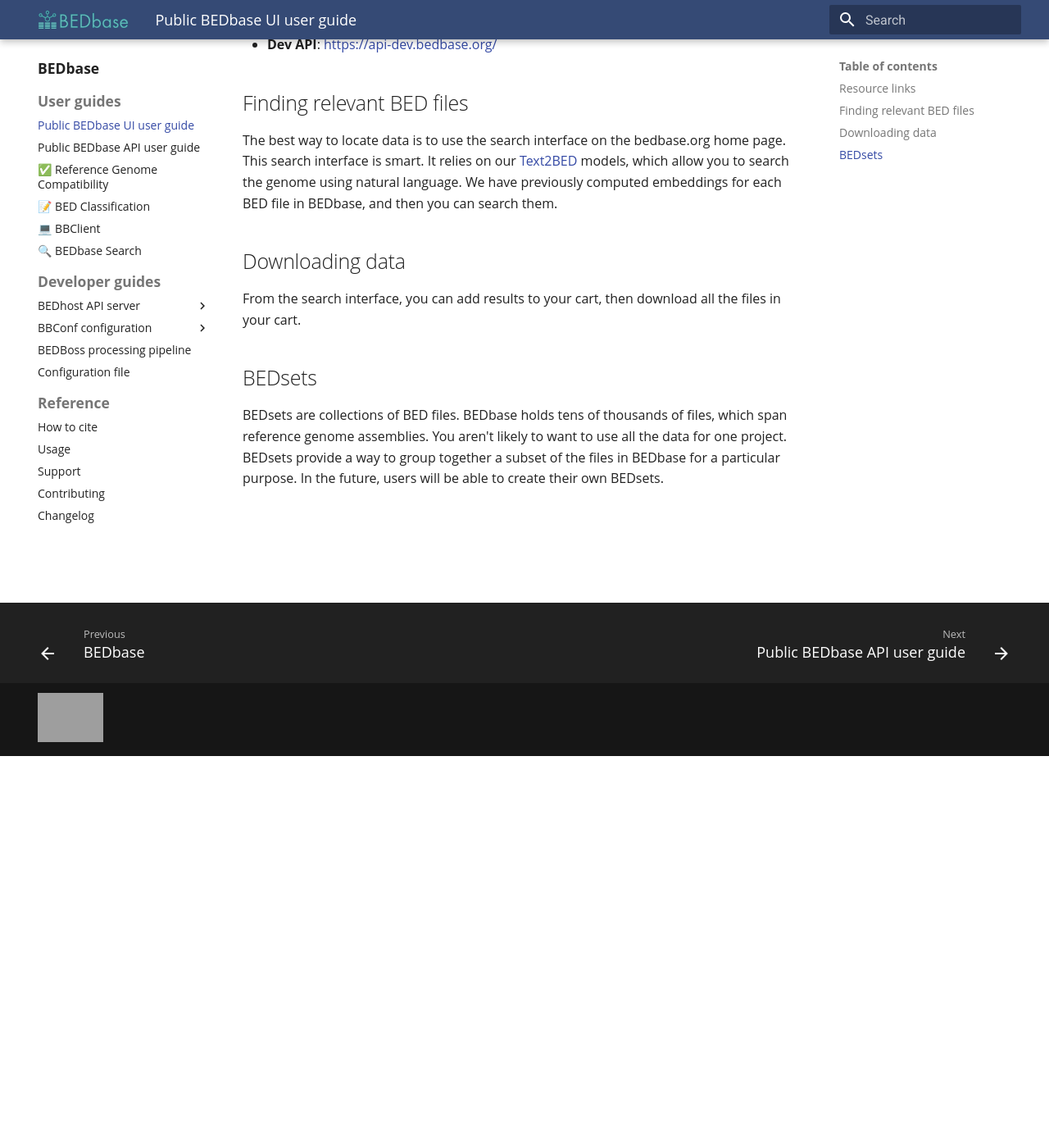
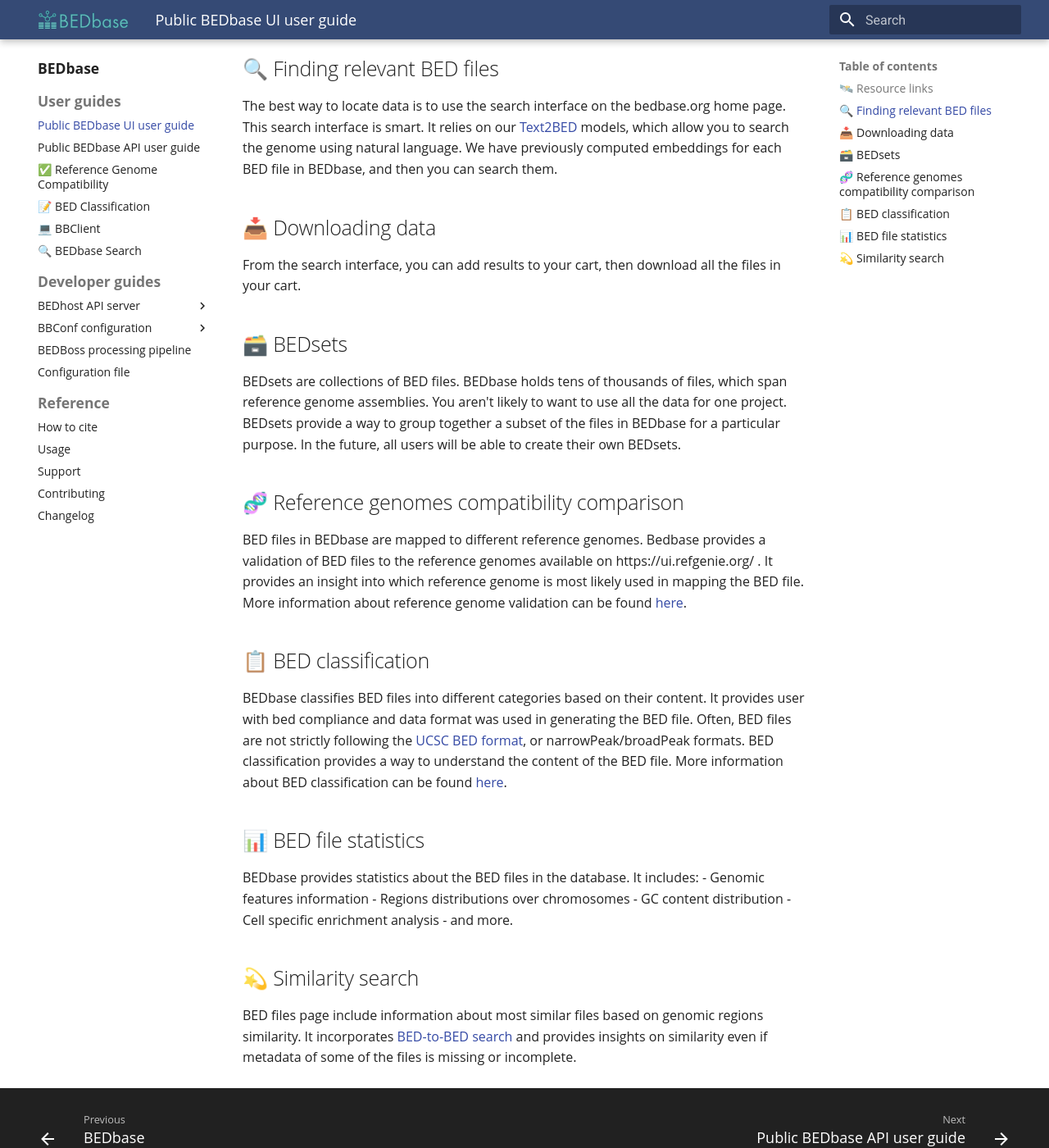
Before and after one commit to databio/bedbase, an MkDocs documentation site: the page built from docs/bedbase/user/bedbase-ui-user-guide.md, in a window 1280 px wide and 1400 px high, scrolled down 478 px. Shown: the whole window at 82% size. Built offline with MkDocs 1.6.1 and Material for MkDocs 9.7.7, drawn with Linux system fonts in a browser that asks for light colours; some of the changed text lies outside the part shown; grey boxes are pictures that could not be loaded.

Commit message:
updated bedbase main docs + typos

```diff
--- a/docs/bedbase/user/bedbase-ui-user-guide.md
+++ b/docs/bedbase/user/bedbase-ui-user-guide.md
@@ -12,14 +10,48 @@
 - **API**: <a href="https://api.bedbase.org/" target="_blank">https://api.bedbase.org/</a>
 - **Dev API**: <a href="https://dev.bedbase.org/" target="_blank">https://api-dev.bedbase.org/</a>
 
-## Finding relevant BED files
+## 🔍 Finding relevant BED files
 
 The best way to locate data is to use the search interface on the bedbase.org home page. This search interface is smart. It relies on our [Text2BED](/geniml/tutorials/text2bednn-search-interface) models, which allow you to search the genome using natural language. We have previously computed embeddings for each BED file in BEDbase, and then you can search them.
 
-## Downloading data
+## 📥 Downloading data
 
 From the search interface, you can add results to your cart, then download all the files in your cart.
 
-## BEDsets
+## 🗃️ BEDsets
 
-BEDsets are collections of BED files. BEDbase holds tens of thousands of files, which span reference genome assemblies. You aren't likely to want to use all the data for one project. BEDsets provide a way to group together a subset of the files in BEDbase for a particular purpose. In the future, users will be able to create their own BEDsets.
+BEDsets are collections of BED files. BEDbase holds tens of thousands of files, which span reference genome assemblies.
+You aren't likely to want to use all the data for one project.
+BEDsets provide a way to group together a subset of the files in BEDbase for a particular purpose. In the future, all users
+will be able to create their own BEDsets.
+
+## 🧬 Reference genomes compatibility comparison
+
+BED files in BEDbase are mapped to different reference genomes. Bedbase provides a validation of BED files to the reference genomes
+available on https://ui.refgenie.org/ . It provides an insight into which reference genome is most likely used in mapping the BED file.
+More information about reference genome validation can be found [here](./reference-genome-compatibility.md).
+
+
+## 📋 BED classification
+
+BEDbase classifies BED files into different categories based on their content.
+It provides user with bed compliance and data format was used in generating the BED file.
+Often, BED files are not strictly following the [UCSC BED format](https://genome.ucsc.edu/FAQ/FAQformat.html#format1),
+or narrowPeak/broadPeak formats. BED classification provides a way to understand the content of the BED file.
+More information about BED classification can be found [here](./bed_classification.md).
+
+## 📊 BED file statistics
+
+BEDbase provides statistics about the BED files in the database. It includes:
+- Genomic features information
+- Regions distributions over chromosomes
+- GC content distribution
+- Cell specific enrichment analysis
+- and more.
+
+
+## 💫 Similarity search
+
+BED files page include information about most similar files based on genomic regions similarity.
+It incorporates [BED-to-BED search](./bedbase-search.md) and provides insights on similarity even if
+metadata of some of the files is missing or incomplete.
```
Also changed, not shown: other parts of docs/bedbase/user/bedbase-ui-user-guide.md (+1 -3 lines), docs/bedbase/user/bedbase-api-user-guide.md (+11 -9 lines), docs/bedbase/user/reference-genome-compatibility.md (+1 -1 lines), docs/bedboss/README.md (+8 -8 lines), docs/bedboss/tutorials/cli/README.md (+1 -1 lines).
